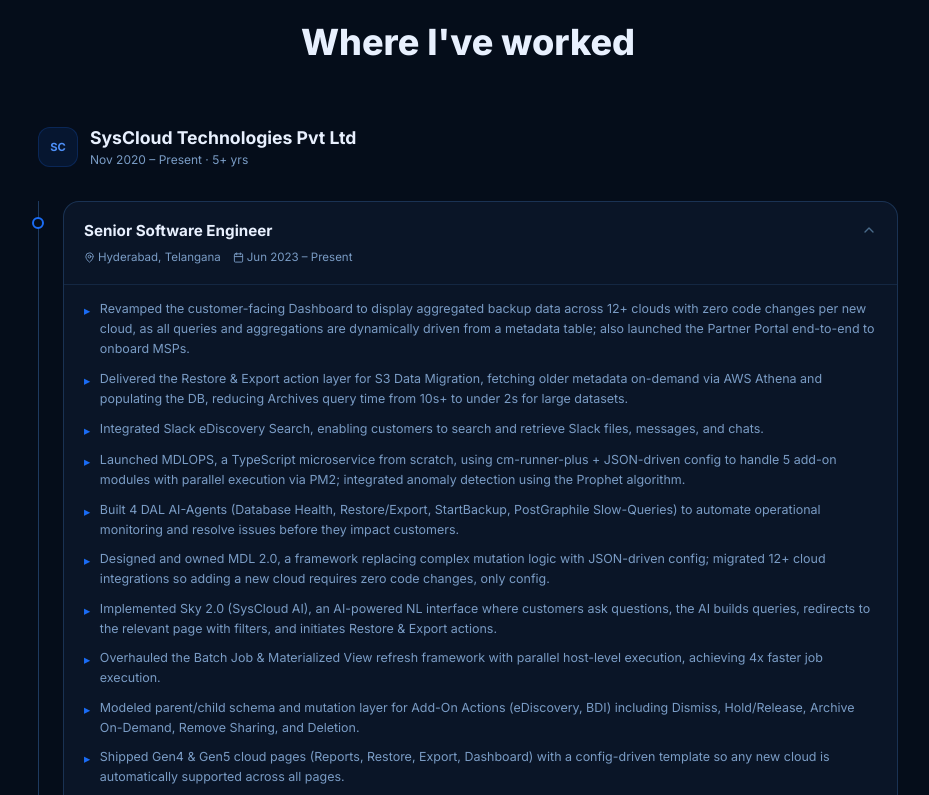
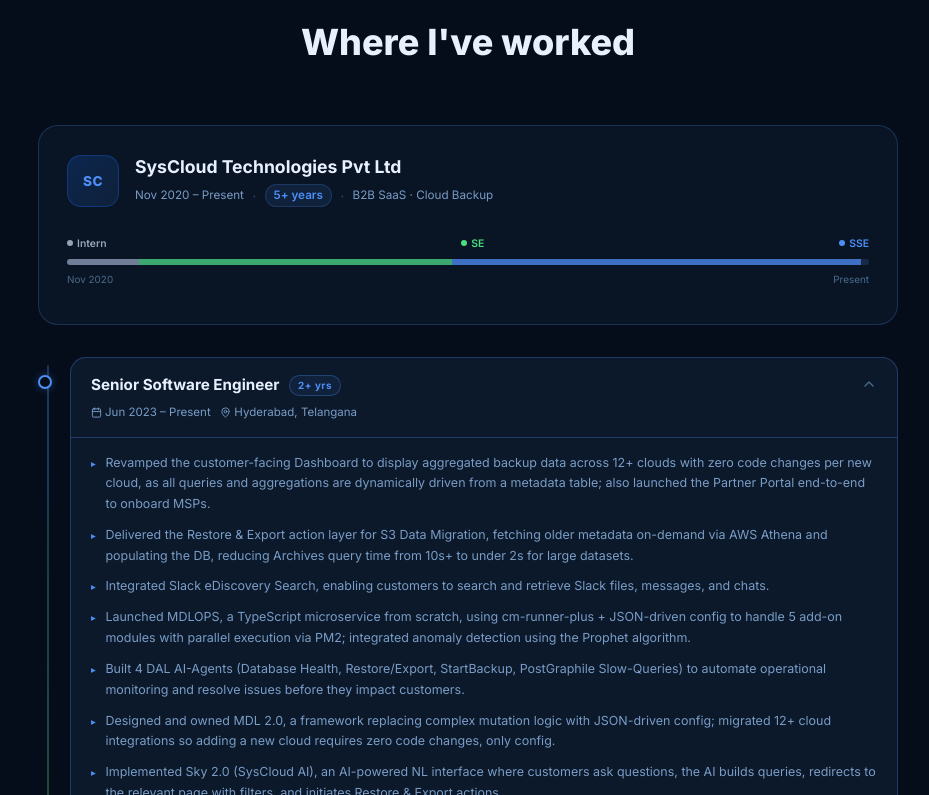
Before and after one commit to raianiket/raianiket.github.io, a Next.js app: page / in a window 1280 px wide. Shown: the part 6365-7160 px from the top of the page, without its empty margins (172-1101 px from the left). Built offline with nearby package versions, Linux system fonts and the light colour scheme.

Commit message:
Redesign Experience section with visual timeline and role progression bar

```diff
--- a/src/components/Experience.tsx
+++ b/src/components/Experience.tsx
@@ -2,17 +2,22 @@
 
 import { useState } from "react";
 import { motion, AnimatePresence } from "framer-motion";
-import { ChevronDown, ChevronUp, MapPin, Calendar } from "lucide-react";
+import { MapPin, Calendar, ChevronDown, ChevronUp } from "lucide-react";
 
-const experience = [
-  {
-    company: "SysCloud Technologies Pvt Ltd",
-    total: "Nov 2020 – Present · 5+ yrs",
-    roles: [
+const EASE: [number, number, number, number] = [0.16, 1, 0.3, 1];
+
+const roles = [
   {
     title: "Senior Software Engineer",
+    short: "SSE",
+    period: "Jun 2023 – Present",
+    duration: "2+ yrs",
     location: "Hyderabad, Telangana",
-        period: "Jun 2023 – Present",
+    color: "#4d8ff7",
+    borderColor: "rgba(77,143,247,0.3)",
+    bgColor: "rgba(77,143,247,0.08)",
+    dotColor: "#4d8ff7",
+    barWidth: "51%",
     bullets: [
       "Revamped the customer-facing Dashboard to display aggregated backup data across 12+ clouds with zero code changes per new cloud, as all queries and aggregations are dynamically driven from a metadata table; also launched the Partner Portal end-to-end to onboard MSPs.",
       "Delivered the Restore & Export action layer for S3 Data Migration, fetching older metadata on-demand via AWS Athena and populating the DB, reducing Archives query time from 10s+ to under 2s for large datasets.",
@@ -29,8 +34,15 @@
   },
   {
     title: "Software Engineer",
+    short: "SE",
+    period: "May 2021 – Jun 2023",
+    duration: "2 yrs 2 mos",
     location: "Chennai, Tamil Nadu",
-        period: "May 2021 – Jun 2023",
+    color: "#4ade80",
+    borderColor: "rgba(74,222,128,0.3)",
+    bgColor: "rgba(74,222,128,0.08)",
+    dotColor: "#4ade80",
+    barWidth: "39%",
     bullets: [
       "Architected a unified config-driven Restore/Export function (Gen3) eliminating code changes when onboarding new cloud providers; introduced CM Download Status + ETA calculation.",
       "Developed a Timeseries and Batch Framework with multi-environment version support scheduling MVW refresh jobs on login and on schedule; applied CPU-level optimizations for improved throughput.",
@@ -41,13 +53,18 @@
   },
   {
     title: "Software Engineer Intern",
+    short: "Intern",
+    period: "Nov 2020 – Apr 2021",
+    duration: "6 mos",
     location: "Chennai, Tamil Nadu",
-        period: "Nov 2020 – Apr 2021",
+    color: "#94a3b8",
+    borderColor: "rgba(148,163,184,0.25)",
+    bgColor: "rgba(148,163,184,0.06)",
+    dotColor: "#94a3b8",
+    barWidth: "9%",
     bullets: [
       "Authored GraphQL queries for UI modules and implemented functions for mutation calls within the PostGraphile server.",
       "Explored AWS services and delivered multiple POCs contributing to the architectural shift from a monolithic system (Gen1) to microservices (Gen2).",
-        ],
-      },
     ],
   },
 ];
@@ -58,13 +75,14 @@
   return (
     <section id="experience" style={{ padding: "6rem 1.5rem" }}>
       <div style={{ maxWidth: "860px", margin: "0 auto" }}>
+
+        {/* Section header */}
         <motion.div
           initial={{ opacity: 0, y: 18 }}
           whileInView={{ opacity: 1, y: 0 }}
           viewport={{ once: true, margin: "-60px" }}
-          transition={{ duration: 0.75, ease: [0.16, 1, 0.3, 1] }}
-          className="text-center"
-          style={{ marginBottom: "3.5rem" }}
+          transition={{ duration: 0.75, ease: EASE }}
+          style={{ textAlign: "center", marginBottom: "3.5rem" }}
         >
           <p style={{ color: "#4d8ff7", fontSize: "0.7rem", fontWeight: 600, letterSpacing: "0.2em", textTransform: "uppercase", marginBottom: "0.75rem" }}>
             Experience
@@ -74,65 +92,139 @@
           </h2>
         </motion.div>
 
-        {experience.map((exp) => (
+        {/* Company card */}
         <motion.div
-            key={exp.company}
           initial={{ opacity: 0, y: 18 }}
           whileInView={{ opacity: 1, y: 0 }}
           viewport={{ once: true, margin: "-60px" }}
-            transition={{ duration: 0.75, ease: [0.16, 1, 0.3, 1] }}
+          transition={{ duration: 0.75, ease: EASE }}
+          style={{
+            borderRadius: "20px",
+            border: "1px solid rgba(30,58,95,0.8)",
+            background: "rgba(13,27,46,0.6)",
+            padding: "1.75rem",
+            marginBottom: "2rem",
+          }}
         >
-            <div style={{ display: "flex", alignItems: "center", gap: "0.75rem", marginBottom: "2rem" }}>
+          {/* Company header */}
+          <div style={{ display: "flex", alignItems: "center", gap: "1rem", marginBottom: "1.75rem" }}>
             <div style={{
-                width: "40px", height: "40px", borderRadius: "12px", flexShrink: 0,
-                background: "rgba(26,108,245,0.1)", border: "1px solid rgba(26,108,245,0.2)",
-                display: "flex", alignItems: "center", justifyContent: "center"
+              width: "52px", height: "52px", borderRadius: "14px", flexShrink: 0,
+              background: "linear-gradient(135deg, rgba(26,108,245,0.2), rgba(77,143,247,0.1))",
+              border: "1px solid rgba(26,108,245,0.3)",
+              display: "flex", alignItems: "center", justifyContent: "center",
             }}>
-                <span style={{ color: "#4d8ff7", fontWeight: 700, fontSize: "0.7rem" }}>SC</span>
+              <span style={{ color: "#4d8ff7", fontWeight: 800, fontSize: "0.85rem", letterSpacing: "0.5px" }}>SC</span>
             </div>
-              <div>
-                <h3 style={{ fontWeight: 700, color: "#e8f0fe", fontSize: "1.1rem" }}>{exp.company}</h3>
-                <p style={{ color: "#7a9cc5", fontSize: "0.75rem" }}>{exp.total}</p>
+            <div style={{ flex: 1 }}>
+              <h3 style={{ fontWeight: 700, color: "#e8f0fe", fontSize: "1.1rem", marginBottom: "0.2rem" }}>
+                SysCloud Technologies Pvt Ltd
+              </h3>
+              <div style={{ display: "flex", alignItems: "center", gap: "0.5rem", flexWrap: "wrap" }}>
+                <span style={{ color: "#7a9cc5", fontSize: "0.73rem" }}>Nov 2020 – Present</span>
+                <span style={{ color: "#1e3a5f" }}>·</span>
+                <span style={{ fontSize: "0.73rem", fontWeight: 600, color: "#4d8ff7", background: "rgba(77,143,247,0.1)", border: "1px solid rgba(77,143,247,0.2)", padding: "0.1rem 0.5rem", borderRadius: "999px" }}>5+ years</span>
+                <span style={{ color: "#1e3a5f" }}>·</span>
+                <span style={{ color: "#7a9cc5", fontSize: "0.73rem" }}>B2B SaaS · Cloud Backup</span>
+              </div>
             </div>
           </div>
 
-            <div style={{ position: "relative", paddingLeft: "1.5rem", borderLeft: "1px solid #1e3a5f" }}>
-              {exp.roles.map((role, ri) => (
+          {/* Role progression bar */}
+          <div style={{ marginBottom: "0.6rem" }}>
+            <div style={{ display: "flex", justifyContent: "space-between", marginBottom: "0.5rem" }}>
+              {[...roles].reverse().map((r) => (
+                <span key={r.short} style={{ fontSize: "0.65rem", fontWeight: 600, color: r.color, display: "flex", alignItems: "center", gap: "4px" }}>
+                  <span style={{ width: "6px", height: "6px", borderRadius: "50%", background: r.color, display: "inline-block" }} />
+                  {r.short}
+                </span>
+              ))}
+            </div>
+            <div style={{ height: "6px", borderRadius: "999px", background: "rgba(30,58,95,0.6)", overflow: "hidden", display: "flex" }}>
+              {[...roles].reverse().map((r) => (
+                <motion.div
+                  key={r.short}
+                  initial={{ scaleX: 0 }}
+                  whileInView={{ scaleX: 1 }}
+                  viewport={{ once: true }}
+                  transition={{ duration: 1, ease: EASE, delay: 0.3 }}
+                  style={{
+                    height: "100%",
+                    width: r.barWidth,
+                    background: r.color,
+                    transformOrigin: "left",
+                    opacity: 0.7,
+                  }}
+                />
+              ))}
+            </div>
+            <div style={{ display: "flex", justifyContent: "space-between", marginTop: "0.4rem" }}>
+              <span style={{ fontSize: "0.62rem", color: "#4a6b8a" }}>Nov 2020</span>
+              <span style={{ fontSize: "0.62rem", color: "#4a6b8a" }}>Present</span>
+            </div>
+          </div>
+        </motion.div>
+
+        {/* Timeline roles */}
+        <div style={{ position: "relative", paddingLeft: "2rem" }}>
+          {/* Vertical line */}
+          <div style={{
+            position: "absolute", left: "9px", top: "8px", bottom: "8px",
+            width: "2px", background: "linear-gradient(to bottom, #4d8ff7, #4ade80, #94a3b8)",
+            borderRadius: "999px", opacity: 0.3,
+          }} />
+
+          {roles.map((role, ri) => (
             <motion.div
               key={role.title}
-                  initial={{ opacity: 0, x: -10 }}
+              initial={{ opacity: 0, x: -16 }}
               whileInView={{ opacity: 1, x: 0 }}
               viewport={{ once: true, margin: "-60px" }}
-                  transition={{ duration: 0.4, delay: ri * 0.1 }}
-                  style={{ position: "relative", marginBottom: ri < exp.roles.length - 1 ? "1.25rem" : 0 }}
+              transition={{ duration: 0.75, ease: EASE, delay: ri * 0.1 }}
+              style={{ position: "relative", marginBottom: ri < roles.length - 1 ? "1.25rem" : 0 }}
             >
               {/* Timeline dot */}
               <div style={{
-                    position: "absolute", left: "-1.95rem", top: "1rem",
-                    width: "12px", height: "12px", borderRadius: "50%",
-                    border: "2px solid #1a6cf5", background: "#050d1a"
+                position: "absolute", left: "-2rem", top: "1.1rem",
+                width: "14px", height: "14px", borderRadius: "50%",
+                border: `2px solid ${role.dotColor}`,
+                background: "#050d1a",
+                boxShadow: `0 0 8px ${role.dotColor}55`,
+                zIndex: 1,
               }} />
 
+              {/* Role card */}
               <div
                 onClick={() => setExpanded(expanded === role.title ? "" : role.title)}
                 style={{
                   borderRadius: "16px", overflow: "hidden", cursor: "pointer",
-                      background: "rgba(13,27,46,0.7)",
-                      border: "1px solid rgba(30,58,95,0.8)",
-                      transition: "border-color 0.3s",
+                  background: expanded === role.title ? "rgba(13,27,46,0.9)" : "rgba(13,27,46,0.5)",
+                  border: `1px solid ${expanded === role.title ? role.borderColor : "rgba(30,58,95,0.6)"}`,
+                  transition: "all 0.3s",
                 }}
               >
-                    <div style={{ padding: "1.1rem 1.25rem", display: "flex", alignItems: "flex-start", justifyContent: "space-between", gap: "1rem" }}>
-                      <div>
-                        <h4 style={{ fontWeight: 700, color: "#e8f0fe", fontSize: "0.95rem", marginBottom: "0.4rem" }}>
+                {/* Role header */}
+                <div style={{ padding: "1rem 1.25rem", display: "flex", alignItems: "flex-start", justifyContent: "space-between", gap: "1rem" }}>
+                  <div style={{ flex: 1 }}>
+                    <div style={{ display: "flex", alignItems: "center", gap: "0.6rem", flexWrap: "wrap", marginBottom: "0.45rem" }}>
+                      <h4 style={{ fontWeight: 700, color: "#e8f0fe", fontSize: "0.95rem" }}>
                         {role.title}
                       </h4>
-                        <div style={{ display: "flex", flexWrap: "wrap", gap: "0.75rem", color: "#7a9cc5", fontSize: "0.72rem" }}>
+                      <span style={{
+                        fontSize: "0.62rem", fontWeight: 700, padding: "0.15rem 0.5rem",
+                        borderRadius: "999px", background: role.bgColor,
+                        border: `1px solid ${role.borderColor}`, color: role.color,
+                        letterSpacing: "0.05em",
+                      }}>
+                        {role.duration}
+                      </span>
+                    </div>
+                    <div style={{ display: "flex", flexWrap: "wrap", gap: "0.6rem", color: "#7a9cc5", fontSize: "0.72rem" }}>
+                      <span style={{ display: "flex", alignItems: "center", gap: "3px" }}>
+                        <Calendar size={11} /> {role.period}
+                      </span>
                       <span style={{ display: "flex", alignItems: "center", gap: "3px" }}>
                         <MapPin size={11} /> {role.location}
-                          </span>
-                          <span style={{ display: "flex", alignItems: "center", gap: "3px" }}>
-                            <Calendar size={11} /> {role.period}
                       </span>
                     </div>
                   </div>
@@ -141,20 +233,21 @@
                   </div>
                 </div>
 
+                {/* Expandable bullets */}
                 <AnimatePresence>
                   {expanded === role.title && (
                     <motion.div
                       initial={{ height: 0, opacity: 0 }}
                       animate={{ height: "auto", opacity: 1 }}
                       exit={{ height: 0, opacity: 0 }}
-                          transition={{ duration: 0.3 }}
+                      transition={{ duration: 0.35, ease: EASE }}
                       style={{ overflow: "hidden" }}
                     >
-                          <div style={{ padding: "0 1.25rem 1.1rem", borderTop: "1px solid rgba(30,58,95,0.5)", paddingTop: "0.9rem" }}>
+                      <div style={{ padding: "0.9rem 1.25rem 1.1rem", borderTop: `1px solid ${role.borderColor}` }}>
                         <ul style={{ listStyle: "none", padding: 0, margin: 0 }}>
                           {role.bullets.map((b, bi) => (
-                                <li key={bi} style={{ display: "flex", gap: "0.6rem", fontSize: "0.78rem", color: "#7a9cc5", lineHeight: 1.6, marginBottom: bi < role.bullets.length - 1 ? "0.6rem" : 0 }}>
-                                  <span style={{ color: "#1a6cf5", flexShrink: 0, marginTop: "2px" }}>▸</span>
+                            <li key={bi} style={{ display: "flex", gap: "0.6rem", fontSize: "0.78rem", color: "#7a9cc5", lineHeight: 1.65, marginBottom: bi < role.bullets.length - 1 ? "0.65rem" : 0 }}>
+                              <span style={{ color: role.color, flexShrink: 0, marginTop: "3px", fontSize: "0.6rem" }}>▸</span>
                               <span>{b}</span>
                             </li>
                           ))}
@@ -167,8 +260,6 @@
             </motion.div>
           ))}
         </div>
-          </motion.div>
-        ))}
       </div>
     </section>
   );
```
Lines whose indentation alone changed are shown as unchanged.
